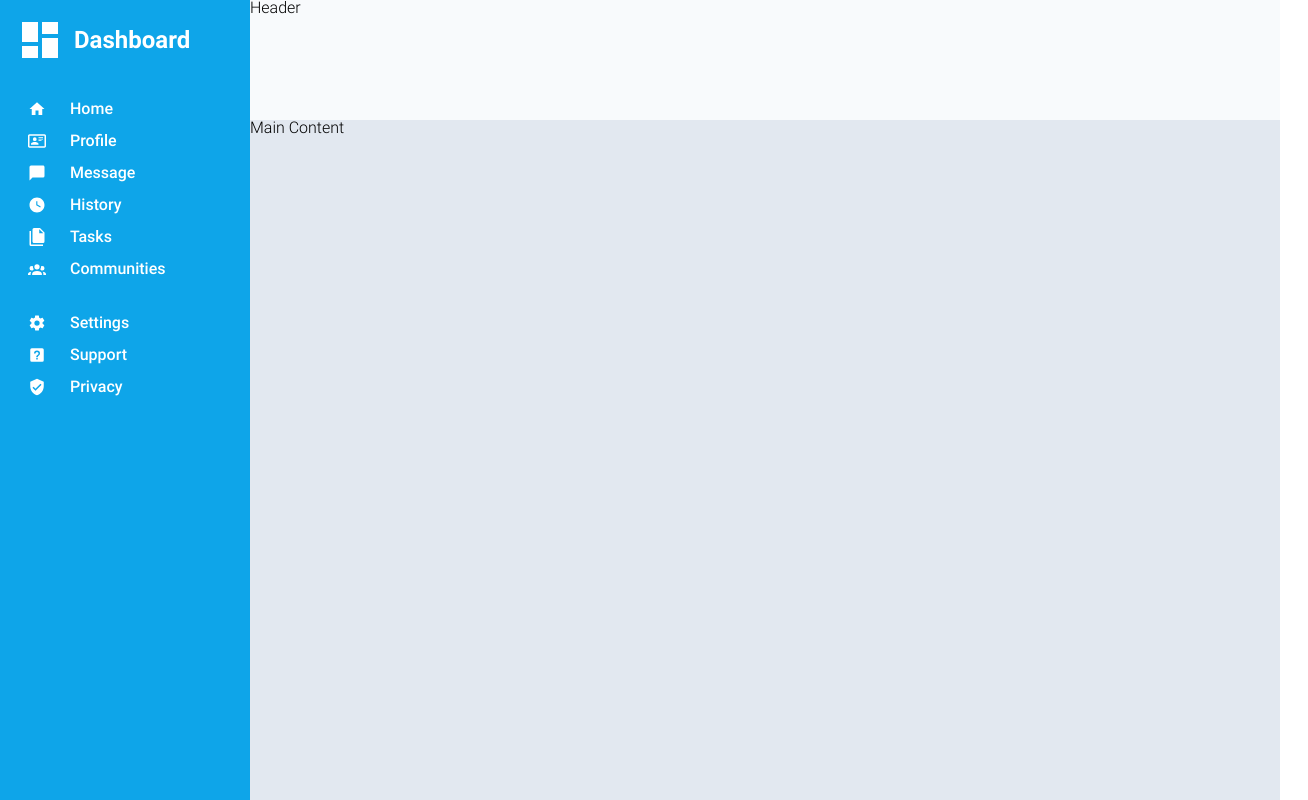
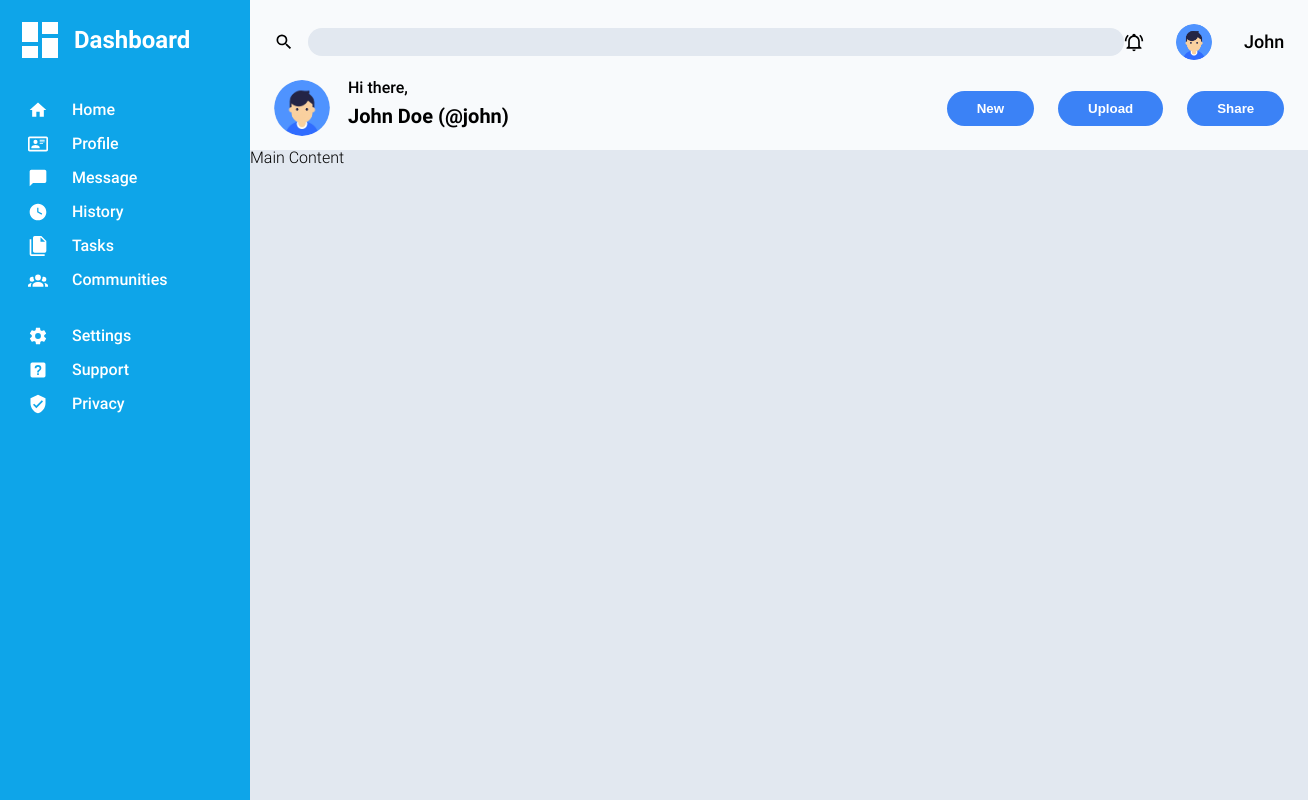
Before and after one commit to Pakapol-Tanachaisith/odin-admin-dashboard, a plain HTML site: page index.html in a window 1280 px wide. Shown: the whole page, 1308 px wide, since content can reach past the window. Drawn offline with Linux system fonts and the light colour scheme.

Commit message:
Build header

```diff
--- a/index.html
+++ b/index.html
@@ -21,7 +21,7 @@
   <div class="container dashboard">
     <aside id="sidebar">
       <div class="sidebar-header">
-        <img src="assets/icons/dashboard.svg" role="presentation">
+        <img class="icon-xl" src="assets/icons/dashboard.svg" role="presentation">
         <p>Dashboard</p>
       </div>
 
@@ -70,7 +70,39 @@
         </nav>
       </div>
     </aside>
-    <header id="header">Header</header>
+
+    <header id="header">
+      <div>
+        <div class="search-box">
+          <img class="icon" src="assets/icons/search.svg" alt="search icon">
+          <input type="text">
+        </div>
+        <div>
+          <img class="icon" src="assets/icons/notification.svg" alt="notifications">
+          <figure>
+            <img class="avatar" src="assets/images/user-avatar.png" alt="John">
+            <figcaption>John</figcaption>
+          </figure>
+        </div>
+      </div>
+
+      <div class="topbar">
+        <div class="current-user">
+          <img class="big-avatar" src="assets/images/user-avatar.png" alt="John">
+          <div>
+            <p>Hi there,</p>
+            <p>John Doe (@john)</p>
+          </div>
+        </div>
+
+        <div class="actions">
+          <button>New</button>
+          <button>Upload</button>
+          <button>Share</button>
+        </div>
+      </div>
+    </header>
+
     <main id="main-content">Main Content</main>
   </div>
 </body>
--- a/style.css
+++ b/style.css
@@ -159,6 +159,36 @@ body {
   font-family: "Roboto", "Courier New", Courier, monospace;
 }
 
+:root {
+  --icon-md: 20px;
+  --icon-xl: 48px;
+}
+
+.icon {
+  width: var(--icon-md);
+  height: auto;
+}
+.icon-xl {
+  width: var(--icon-xl);
+  height: auto;
+}
+
+.avatar {
+  width: 36px;
+  height: 36px;
+  border-radius: 50%;
+  object-fit: cover;
+  cursor: pointer;
+}
+
+.big-avatar {
+  width: 56px;
+  height: 56px;
+  border-radius: 50%;
+  object-fit: cover;
+  cursor: pointer;
+}
+
 .container {
   height: 100%;
   margin: 0 auto;
@@ -168,13 +198,14 @@ body {
 .dashboard {
   display: grid;
   grid-template-columns: 250px 1fr;
-  grid-template-rows: 120px 1fr;
+  grid-template-rows: 150px 1fr;
 
-  & #sidebar {
+  #sidebar {
     grid-row: 1/3;
   }
 }
 
+/* ---Sidebar--- */
 #sidebar {
   background-color: #0ea5e9;
   color: white;
@@ -188,7 +219,6 @@ body {
 
     & img {
       margin-right: 10px;
-      width: 48px;
     }
   }
 
@@ -215,18 +245,109 @@ body {
           transition: all 0.25s linear;
         }
       }
+    }
+  }
+}
+/* ---Sidebar--- */
 
-      & .icon {
-        width: 18px;
+/* ---Header--- */
+#header {
+  background-color: #f8fafc;
+  padding: 24px;
+}
+
+#header > div:first-child {
+  display: flex;
+  align-items: center;
+
+  .search-box {
+    display: flex;
+    align-items: center;
+    width: 850px;
+    flex-shrink: 0;
+
+    img {
+      margin-right: 14px;
+      cursor: pointer;
+    }
+
+    input {
+      background-color: #e2e8f0;
+      outline-color: transparent;
+      border-color: transparent;
+      height: 18px;
+      border-radius: 15px;
+      padding: 3px 10px;
+      flex-grow: 1;
+    }
+  }
+
+  .search-box + div {
+    display: flex;
+    align-items: center;
+    margin-left: auto;
+    gap: 32px;
+
+    .icon {
+      cursor: pointer;
+    }
+
+    figure {
+      display: flex;
+      align-items: center;
+      gap: 32px;
+      font-size: 18px;
+      font-weight: 500;
+    }
+  }
+}
+
+#header > .topbar {
+  margin-top: 20px;
+  display: flex;
+  align-items: center;
+
+  .current-user {
+    display: flex;
+
+    & > div {
+      margin-left: 18px;
+      p:first-child {
+        font-weight: 500;
+      }
+      p:nth-child(2) {
+        margin-top: 10px;
+        font-weight: bold;
+        font-size: 20px;
+      }
+    }
+  }
+
+  .actions {
+    margin-left: auto;
+    display: flex;
+    gap: 24px;
+
+    button {
+      border: none;
+      background-color: #3b82f6;
+      color: white;
+      font-weight: bold;
+      padding: 10px 30px;
+      border-radius: 30px;
+      cursor: pointer;
+      transition: background-color 0.25s linear;
+
+      &:hover {
+        background-color: #0284c7;
       }
     }
   }
 }
+/* ---Header--- */
 
-#header {
-  background-color: #f8fafc;
-}
-
+/* ---Main Content--- */
 #main-content {
   background-color: #e2e8f0;
 }
+/* ---Main Content--- */
```
Also changed, not shown: assets/icons/notification.svg (added), assets/icons/search.svg (added), assets/images/user-avatar.png (added).
